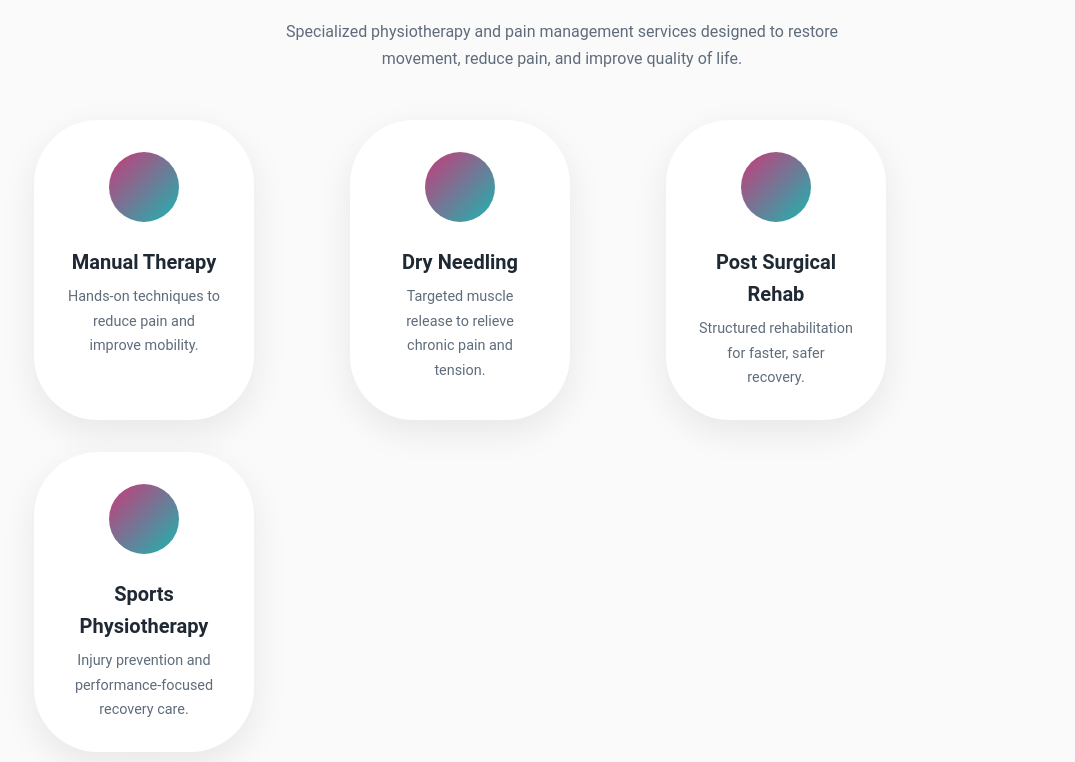
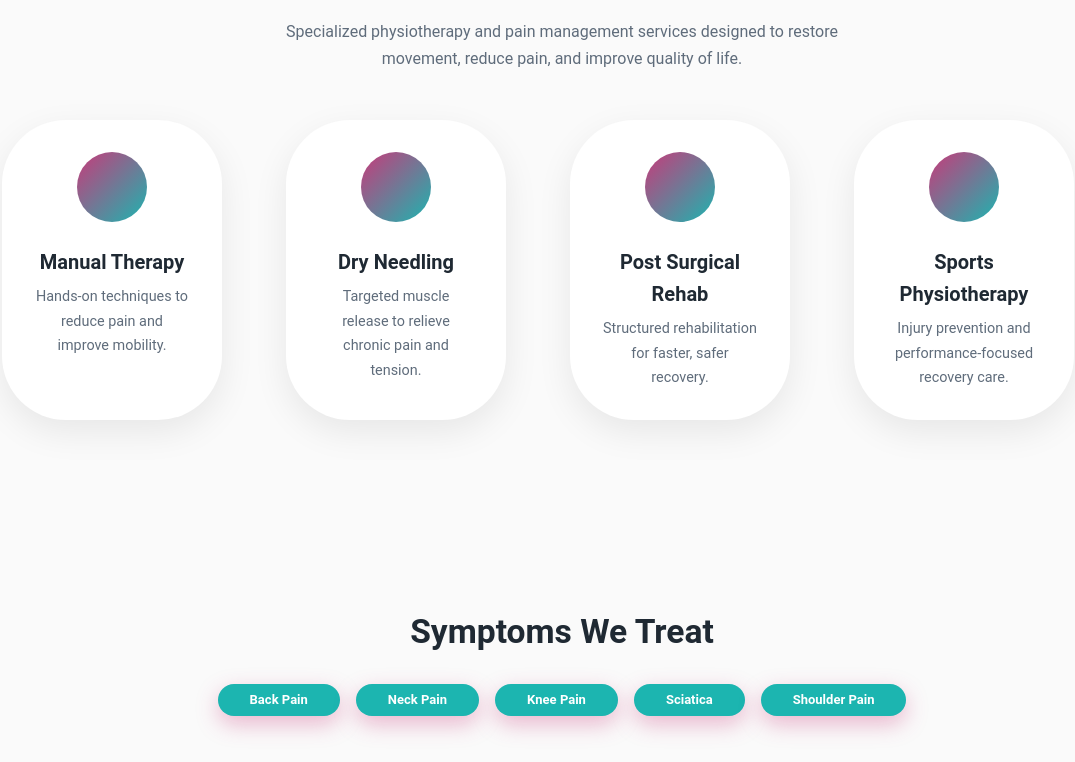
Before and after one commit to Nareshnanisirigiri/halcyon, a React (Create React App) app: page / in a window 1280 px wide. Shown: the part 2402-3164 px from the top of the page, without its empty margins (78-1153 px from the left). Built offline with nearby package versions, Linux system fonts and the light colour scheme; some icons are missing.

Commit message:
fix production styles for video and grids

```diff
--- a/src/components/Services.jsx
+++ b/src/components/Services.jsx
@@ -47,7 +47,7 @@ export default function Services() {
       {/* SERVICES GRID */}
       <Grid container spacing={4}>
         {services.map((service, i) => (
-          <Grid item xs={12} sm={6} md={4} key={service.title} sx={{width:"220px", height:"300px", ml:8}}>
+          <Grid item xs={12} sm={6} md={4} key={service.title} sx={{width:"220px", height:"300px", ml:4}}>
             <motion.div
               initial={{ opacity: 0, y: 50 }}
               whileInView={{ opacity: 1, y: 0 }}
```
